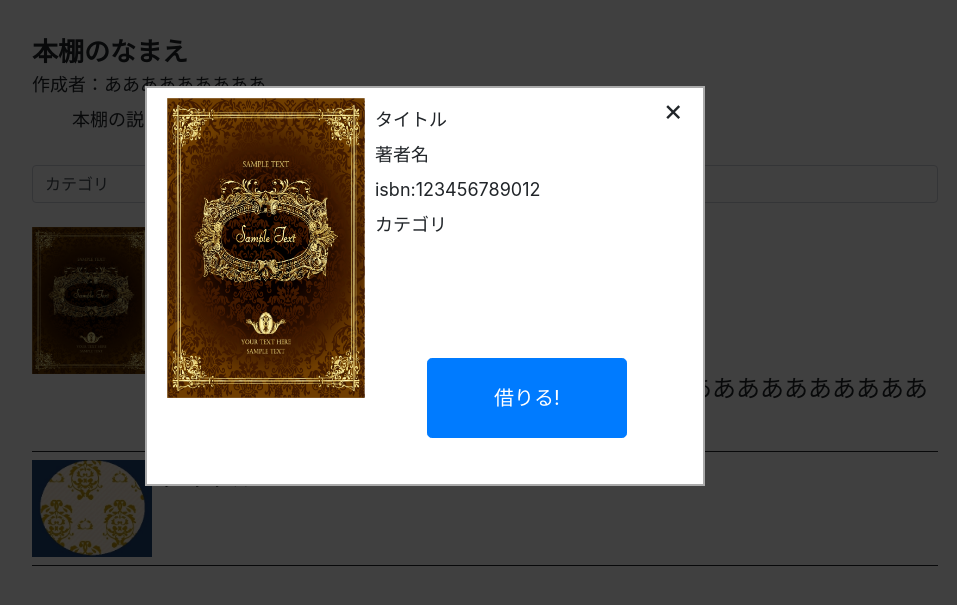
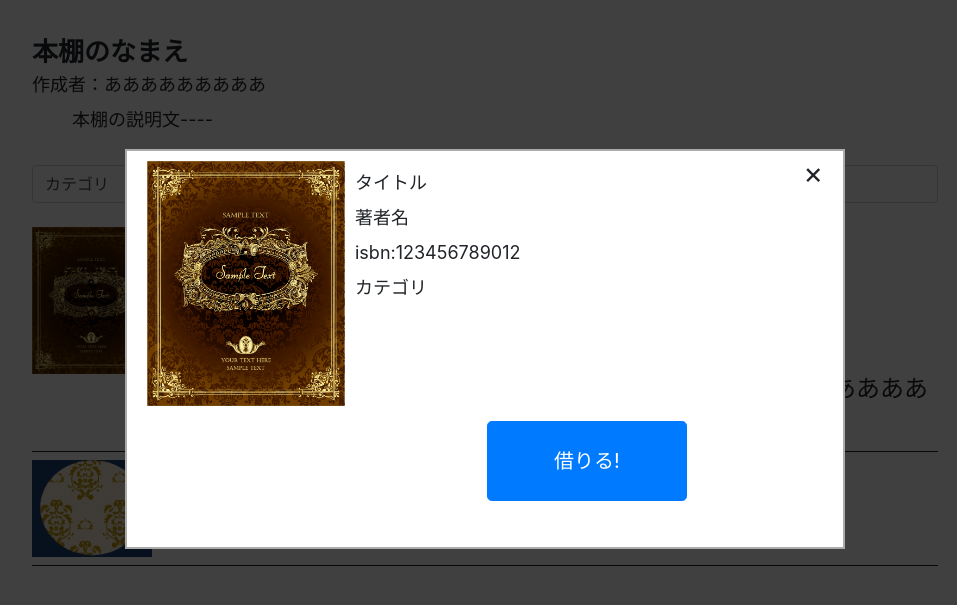
Before and after one commit to tea-app/BookHub, a PHP site: page /list.html in a window 1280 px wide, after a click that opens the changed part. Shown: the part 64-669 px from the top of the page, without its empty margins (155-1112 px from the left). Run offline with PHP 8.4, Linux system fonts and the light colour scheme; some libraries are stand-ins or nearby versions.

Commit message:
Fix Modal Position

```diff
--- a/public/css/modal.css
+++ b/public/css/modal.css
@@ -5,14 +5,14 @@
 .modal-book-img {
 	float: left;
 	width: 200px;
-	height: 300px;
+	max-height: 300px;
 }
 
 .modal-info {
 	float: left;
 	padding-left: 8px;
 	height: 160px;
-	width: 208px;
+	width: 308px;
 	font-size: 18px;
 }
 
@@ -28,7 +28,7 @@
 .modal-borrow-button {
 	height: 80px;
 	width: 200px;
-	margin-left: 60px;
+	margin-left: 140px;
 	margin-top: 100px;
 }
 
--- a/public/js/modal.js
+++ b/public/js/modal.js
@@ -59,10 +59,10 @@ $(function(){
 
     if(nowModalSyncer == null) return false;
 
-    $(nowModalSyncer).css({"width": 560 + "px","height": 400 + "px","margin": 0,
+    $(nowModalSyncer).css({"width": 720 + "px","height": 400 + "px","margin": 0,
     "padding": 10 + "px" + " " + 20 + "px","border": 2 + "px" + " " + "solid" + " " + "#aaa",
-    "background": "#fff", "position": "fixed", "dusplay": "none", "z-index": 2,
-    "left": 300 + "px","top": 150 + "px"});
+    "background": "#fff", "position": "absolute", "z-index": 2,
+    "left": "calc(" + "(" + 100 + "%" + " - " +  720 + "px" + ")" + "/" + 2 + ")","top": 20 + "%"});
   }
 
 });
```
